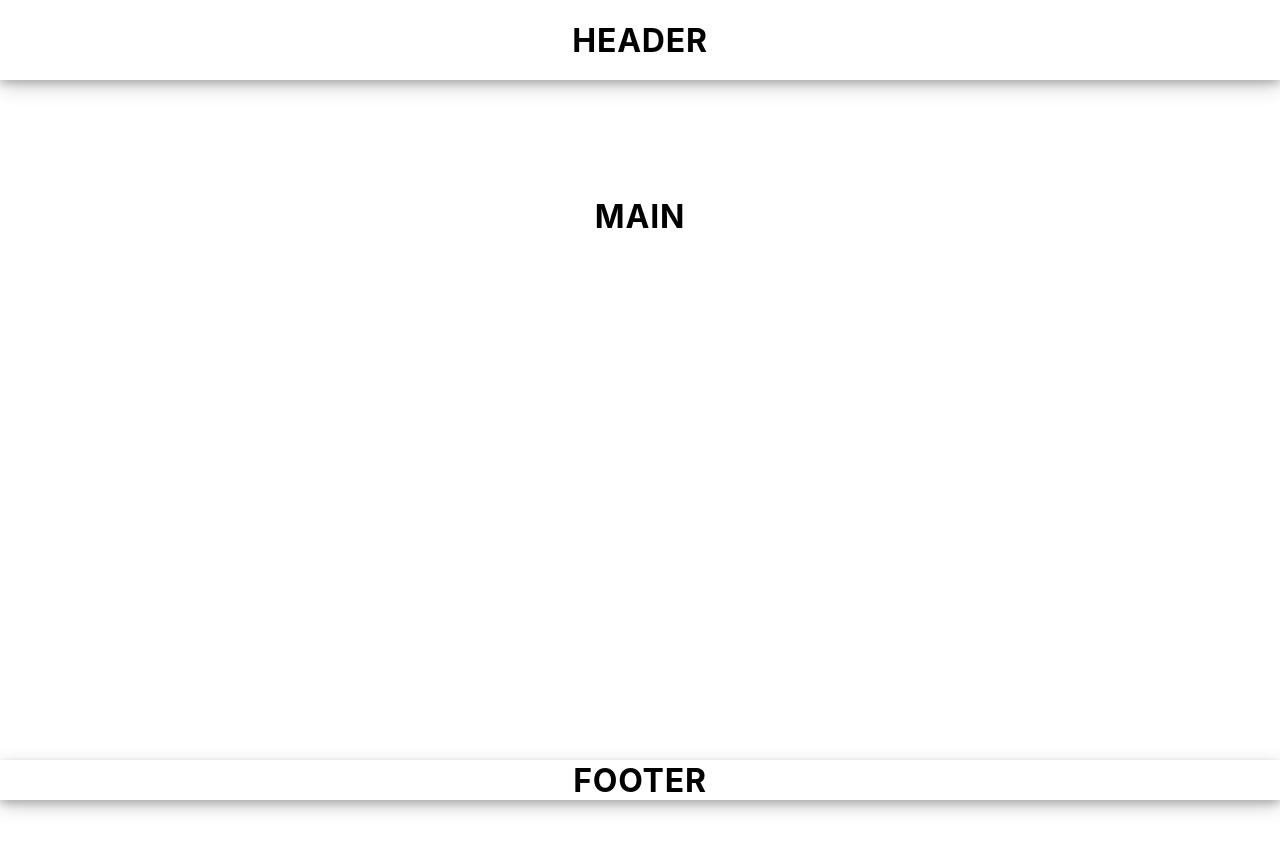
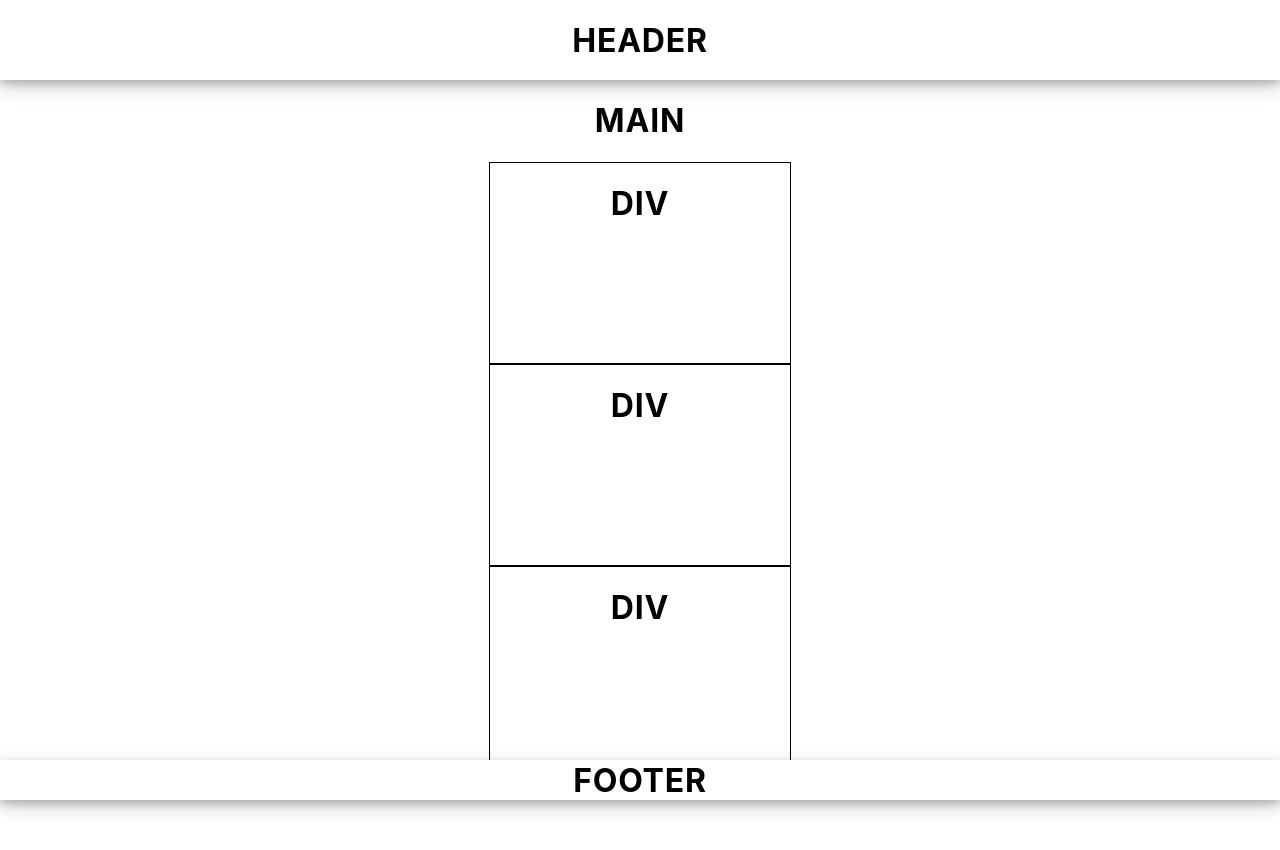
Before and after one commit to jadizzedin/quickmeals, a React (Create React App) app in the folder client/: page / in a window 1280 px wide. Shown: the top 850 px of the page. Built offline with nearby package versions, Linux system fonts and the light colour scheme.

Commit message:
main section scrolling, sticky header and footer

```diff
--- a/client/src/App.css
+++ b/client/src/App.css
@@ -1,6 +1,7 @@
 html, body {
   height: 100%;
   letter-spacing: 0.05rem;
+  box-sizing: border-box;
 }
 
 .App {
@@ -36,8 +37,8 @@ a, .link {
 }
 
 .main {
-  margin-top: 22vh;
-  height: 73vh;
+  margin-top: 10vh;
+  height: 85vh;
   overflow: scroll;
   display: flex;
   flex-direction: column;
--- a/client/src/App.js
+++ b/client/src/App.js
@@ -3,6 +3,7 @@ import './App.css';
 import Main from './components/main';
 import Header from './components/header';
 import Footer from './components/footer';
+
 
 
 class App extends React.Component {
--- /dev/null
+++ b/client/src/components/components.css
@@ -0,0 +1,12 @@
+.div {
+  border: 1px black solid;
+  height: 200px;
+  width: 300px;
+}
+
+.div-container {
+  display: flex;
+  flex-direction: column;
+  justify-content: center;
+  align-items: center;
+}
--- /dev/null
+++ b/client/src/components/div.js
@@ -0,0 +1,12 @@
+import React from "react";
+import './components.css';
+
+function Div(props) {
+  return (
+    <div className="div">
+    <h1>DIV</h1>
+    </div>
+  )
+}
+
+export default Div;
--- a/client/src/components/main.js
+++ b/client/src/components/main.js
@@ -1,9 +1,18 @@
 import React from 'react';
+import Div from './div';
+import './components.css';
 
 function Main(props) {
   return (
     <div className="main">
       <h1> MAIN </h1>
+      <div className="div-container">
+        <Div />
+        <Div />
+        <Div />
+        <Div />
+        <Div />
+      </div>
     </div>
   );
 }
```
